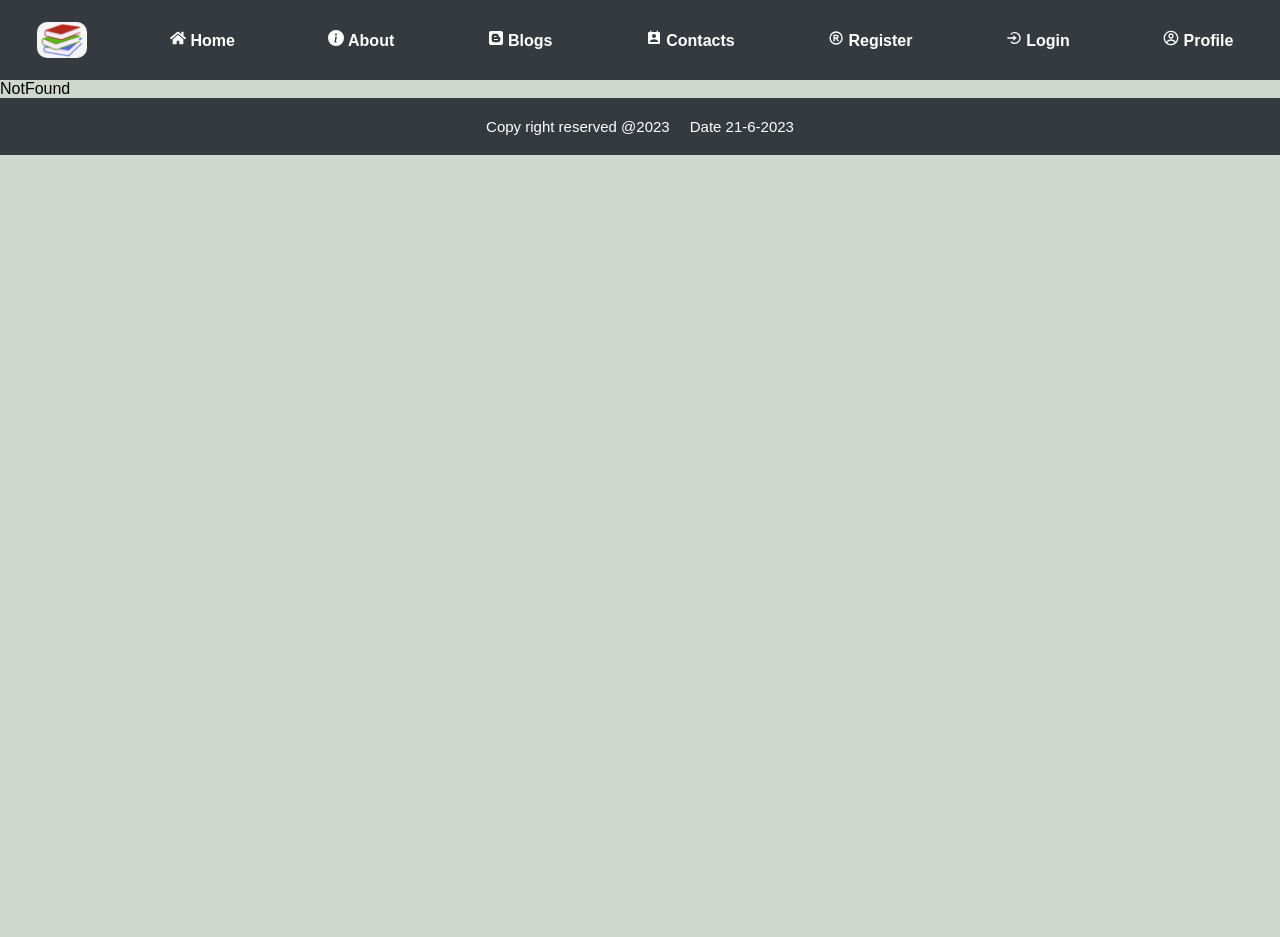
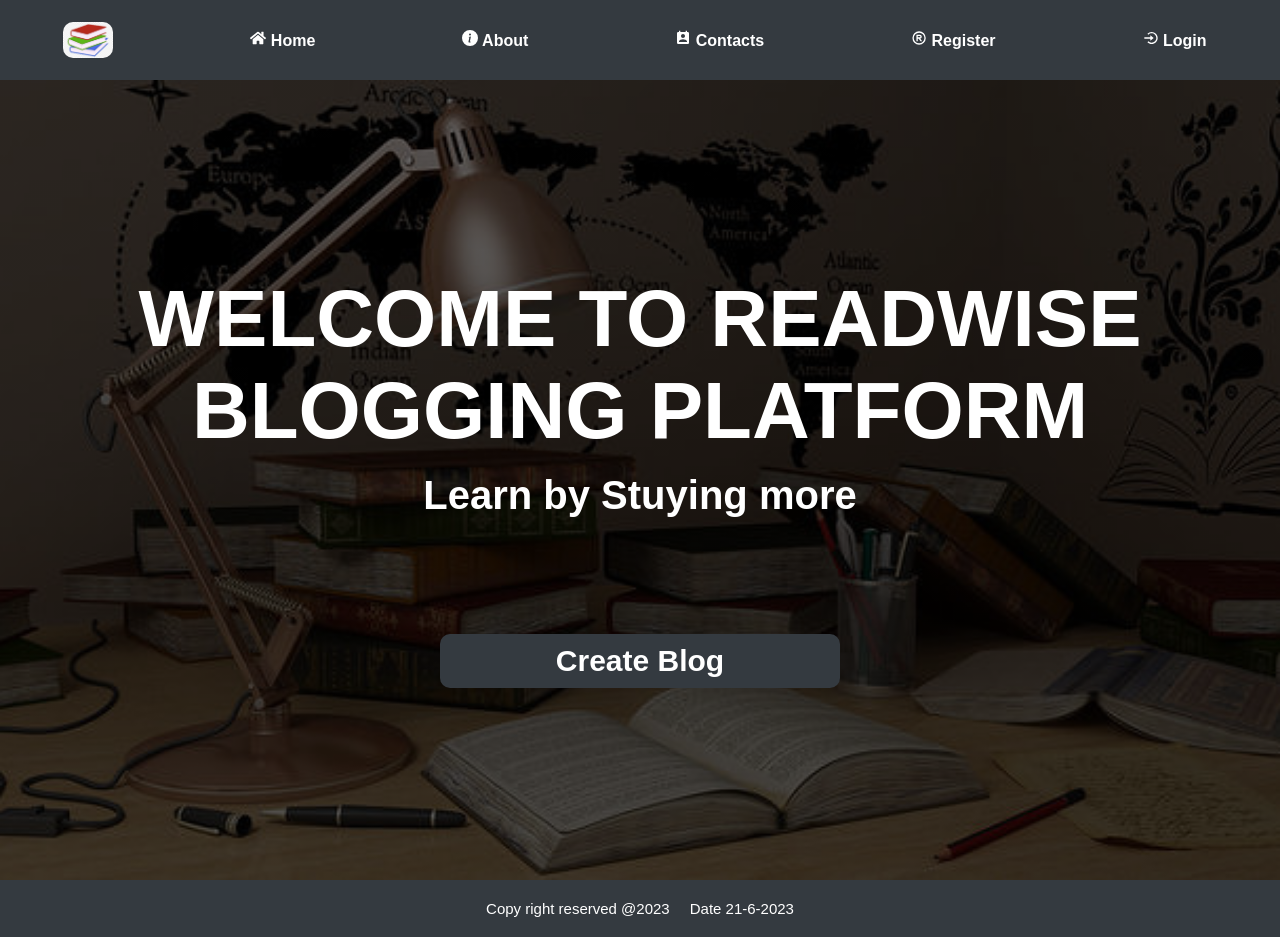
Before and after one commit to kemboi590/ReadWise-Blogging-Platform, a React (Vite) app in the folder ClientSide/: page /logout in a window 1280 px wide. Before the commit the page ends 800 px from the top, so only its background shows below. Built offline with nearby package versions, Linux system fonts and the light colour scheme.

Commit message:
implemented the navigation links

```diff
--- a/ClientSide/src/App.jsx
+++ b/ClientSide/src/App.jsx
@@ -14,8 +14,13 @@ import NotFound from "./pages/NotFound/NotFound";
 import TinyMCEEditor from "./pages/Blogs/TinyMCEEditor";
 import BlogPosts from "./pages/Blogs/BlogPosts";
 import Profile from "./pages/profile/Profile";
+import Logout from "./pages/Logout/Logout";
+
+import { useContext } from "react";
+import { Context } from "./context/userContext/Context";
 
 function App() {
+  const { user } = useContext(Context);
   return (
     <div>
       <Router>
@@ -26,14 +31,15 @@ function App() {
           {/* pages */}
           <Route path="/" element={<Home />} />
           <Route path="/about" element={<About />} />
-          <Route path="/blogs" element={<Blogs />} />
+          <Route path="/blogs" element={user ? <Blogs /> : <Login />} />
           <Route path="/contacts" element={<Contacts />} />
           <Route path="/register" element={<Register />} />
           <Route path="/login" element={<Login />} />
           <Route path="*" element={<NotFound />} />
           <Route path="/createblog" element={<TinyMCEEditor />} />
           <Route path="/blogposts/:id" element={<BlogPosts />} />
-          <Route path="/profile" element={<Profile />} />
+          <Route path="/profile" element={user ? <Profile /> : <Login />} />
+          <Route path="/logout" element={<Logout />} />
         </Routes>
 
         <Footer />
--- a/ClientSide/src/components/Navbar/Navbar.jsx
+++ b/ClientSide/src/components/Navbar/Navbar.jsx
@@ -14,58 +14,79 @@ import { FaBlogger } from "react-icons/fa";
 import { BsFillInfoCircleFill } from "react-icons/bs";
 import { FaHome } from "react-icons/fa";
 
+import { useContext } from "react";
+import { Context } from "./../../context/userContext/Context";
+import { useNavigate } from "react-router-dom";
+
 function Navbar() {
+  const navigate = useNavigate();
+  const { user, dispatch } = useContext(Context);
   const [isOpen, setIsOpen] = useState(false);
+
+  const handleLogout = () => {
+    dispatch({ type: "LOGOUT" });
+    navigate("/home");
+  };
   return (
     <div id="nav">
       <div className={`contain_navLinks ${isOpen ? "show" : ""} `}>
         <img src={icon} alt="icon" className="icon" width="50px" />
-
+        {/* HOME */}
         <Link to="/">
           <li className="linkitem">
             <FaHome /> Home{" "}
           </li>
         </Link>
-
+        {/* ABOUT */}
         <Link to="/about">
           <li className="linkitem">
             <BsFillInfoCircleFill /> About
           </li>
         </Link>
-
+        {user && (
           <Link to="/blogs">
             <li className="linkitem">
               <FaBlogger /> Blogs{" "}
             </li>
           </Link>
-
+        )}
+        {/* CONTACTS */}
         <Link to="/contacts">
           <li className="linkitem">
             <MdPermContactCalendar /> Contacts{" "}
           </li>
         </Link>
-
+        {/* REGISTER */}
+        {!user ? (
           <Link to="/register">
             <li className="linkitem">
               <BiRegistered /> Register
             </li>
           </Link>
-
+        ) : null}
+        {/* LOGIN */}
+        {!user ? (
           <Link to="/login">
             <li className="linkitem">
               <BiLogInCircle /> Login{" "}
             </li>
           </Link>
-
-        {/* <Link>
-          <li className="linkitem"> Logout </li>
-        </Link> */}
-
+        ) : null}
+        {/* PROFILE */}
+        {user && (
           <Link to="/profile">
             <li className="linkitem">
               <CgProfile /> Profile{" "}
             </li>
           </Link>
+        )}
+
+        {/* LOGOUT */}
+        {user && (
+          <Link onClick={handleLogout} to="/logout">
+            <li className="linkitem"> Logout </li>
+          </Link>
+        )}
       </div>
       <div className="burger">
         <FaBars className="nav__hamburger" onClick={() => setIsOpen(!isOpen)} />
--- a/ClientSide/src/pages/Home/Home.jsx
+++ b/ClientSide/src/pages/Home/Home.jsx
@@ -1,8 +1,10 @@
 import React from "react";
 import "./home.css";
 import { Link } from "react-router-dom";
-
+import { useContext } from "react";
+import { Context } from "./../../context/userContext/Context";
 function Home() {
+  const { user } = useContext(Context);
   return (
     <div className="homePage">
       <div className="intro">
--- /dev/null
+++ b/ClientSide/src/pages/Logout/Logout.jsx
@@ -0,0 +1,12 @@
+import React from "react";
+import Home from "../Home/Home";
+
+function Logout() {
+  return (
+    <div>
+      <Home />
+    </div>
+  );
+}
+
+export default Logout;
--- a/ClientSide/src/pages/profile/Profile.jsx
+++ b/ClientSide/src/pages/profile/Profile.jsx
@@ -1,13 +1,18 @@
-import React from 'react'
+import React from "react";
 
-import { useContext } from 'react'
-import { Context } from 'react'
-
+import { useContext } from "react";
+import { Context } from "./../../context/userContext/Context";
 
 function Profile() {
+  const { user } = useContext(Context);
   return (
-    <div>Profile</div>
-  )
+    <div>
+      <h1>Profile</h1>
+      <h4>Username: {user.UserName}</h4>
+      <h4>Email: {user.Email}</h4>
+
+    </div>
+  );
 }
 
-export default Profile
+export default Profile;
```
Also changed, not shown: ClientSide/src/pages/Logout/logout.css (added). Lines whose indentation alone changed are shown as unchanged.
